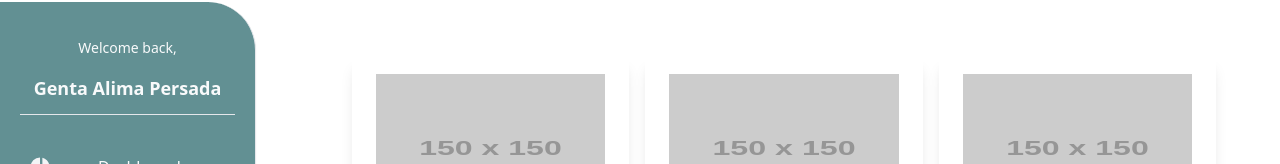
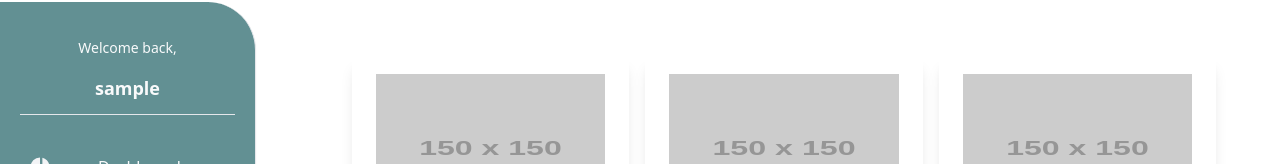
Before and after one commit to iqtwkl/react-express-boilerplate, a React (Vite) app in the folder frontend/: page / in a window 1280 px wide. Shown: the part 118-282 px from the top of the page. Built offline with nearby package versions, Linux system fonts and the light colour scheme; sample sign-in values are in the browser's storage.

Commit message:
add(sidebar) greeting to user

```diff
--- a/frontend/src/components/common/sidebar/sidebar.jsx
+++ b/frontend/src/components/common/sidebar/sidebar.jsx
@@ -3,8 +3,11 @@
 
 import { Sidebar } from 'flowbite-react';
 import { HiChartPie, HiUser} from 'react-icons/hi';
+import { useAuth } from '../../../hooks/AuthContext';
 
 const SidebarComponent = () => {
+    const { loggedUser } = useAuth();
+
     const theme = {
         "root": {
             "inner": "h-full overflow-y-auto overflow-x-hidden px-3 py-4 dark:bg-gray-800",
@@ -37,7 +40,7 @@ const SidebarComponent = () => {
             >
                 <div className='pb-3 pt-5'>
                     <p className='self-center whitespace-nowrap text-sm font-normal text-gray-50 dark:text-white pb-4'>Welcome back, </p>
-                <p className='self-center whitespace-nowrap text-lg font-bold text-gray-50 dark:text-white'>Genta Alima Persada</p>
+                    <p className='self-center whitespace-nowrap text-lg font-bold text-gray-50 dark:text-white'>{ loggedUser.fullName ? loggedUser.fullName : loggedUser.username }</p>
                 </div>
                 <hr className='pb-4 pt-4'/>
                 <Sidebar.Items>
```
Lines whose indentation alone changed are shown as unchanged.
